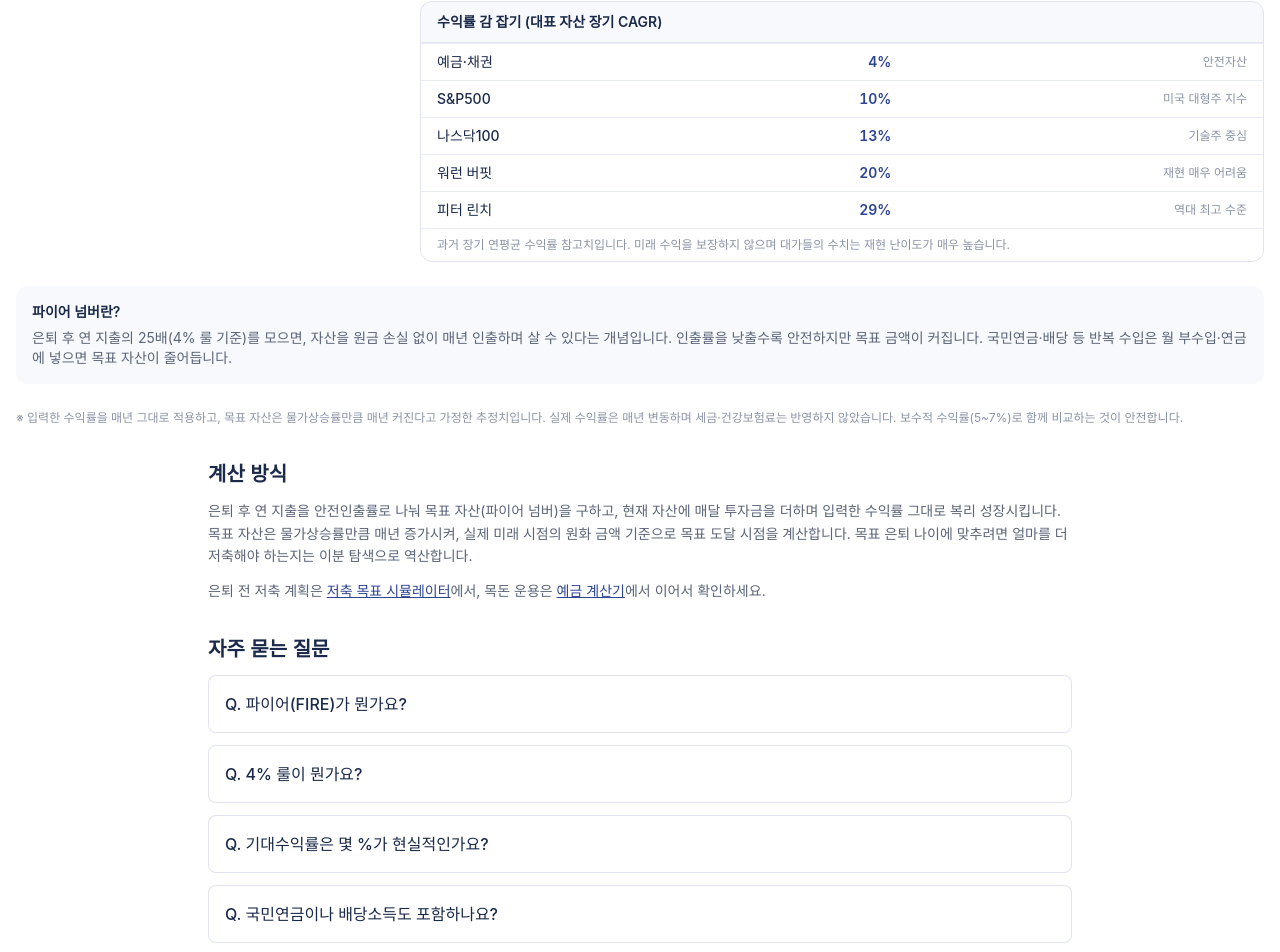
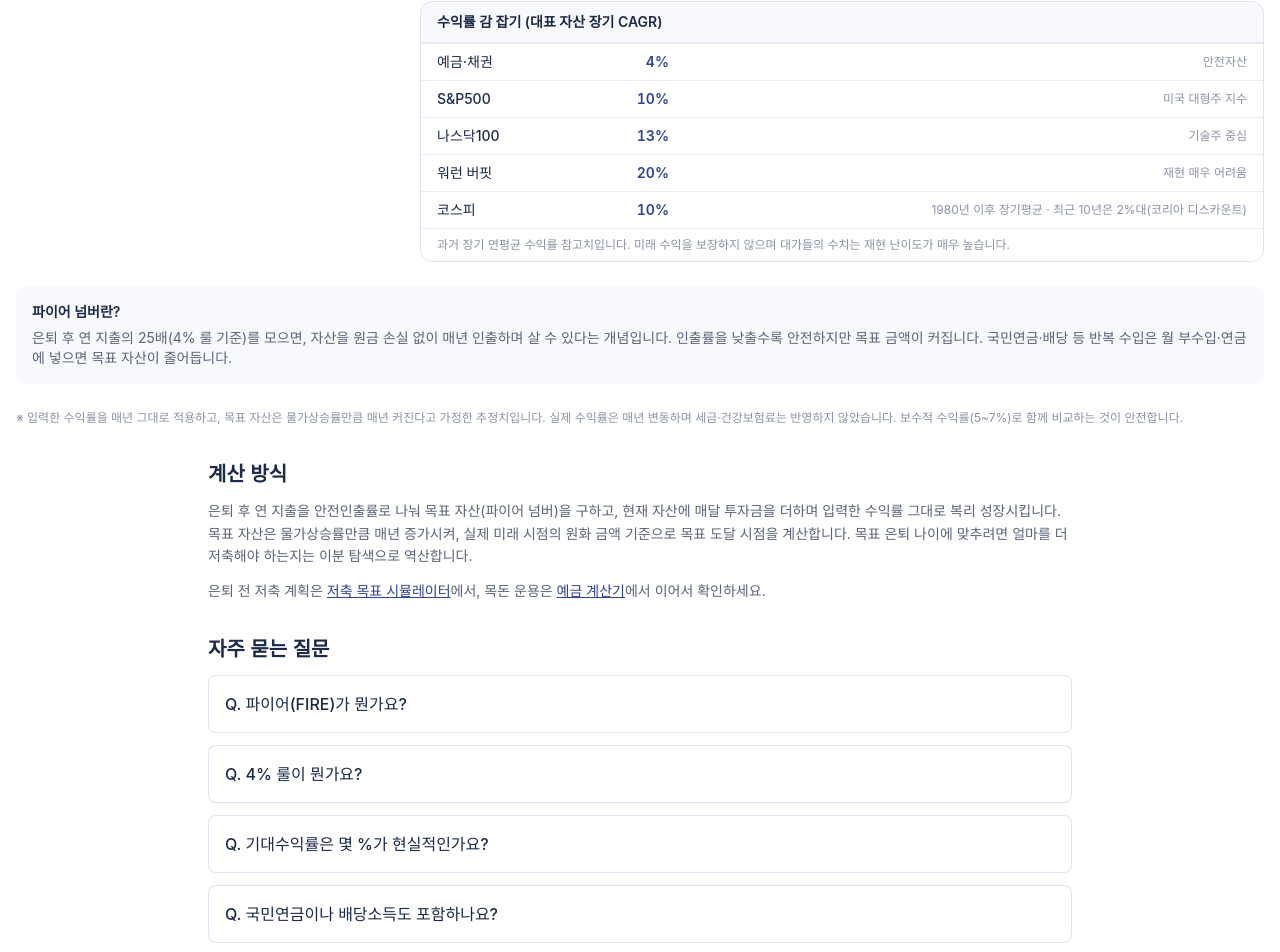
Before and after one commit to parkdane/pay-calc, a Next.js app: page /calc/fire in a window 1280 px wide. Shown: the part 2196-3148 px from the top of the page. Built offline with nearby package versions, Linux system fonts and the light colour scheme; a web font is replaced by a local one.

Commit message:
fire calculator: CAGR표 피터린치 대신 코스피(코리아 디스카운트 경고) 추가

```diff
--- a/components/FireCalc.tsx
+++ b/components/FireCalc.tsx
@@ -31,7 +31,7 @@ const CAGR_TABLE = [
   { name: "S&P500", cagr: 10, note: "미국 대형주 지수" },
   { name: "나스닥100", cagr: 13, note: "기술주 중심" },
   { name: "워런 버핏", cagr: 20, note: "재현 매우 어려움" },
-  { name: "피터 린치", cagr: 29, note: "역대 최고 수준" },
+  { name: "코스피", cagr: 10, note: "1980년 이후 장기평균 · 최근 10년은 2%대(코리아 디스카운트)" },
 ];
 
 export default function FireCalc() {
```
